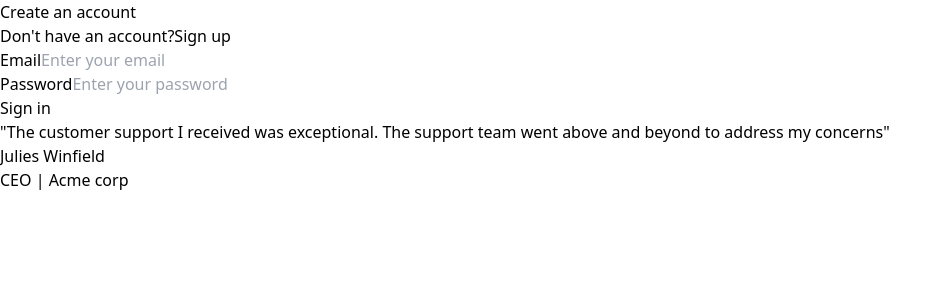
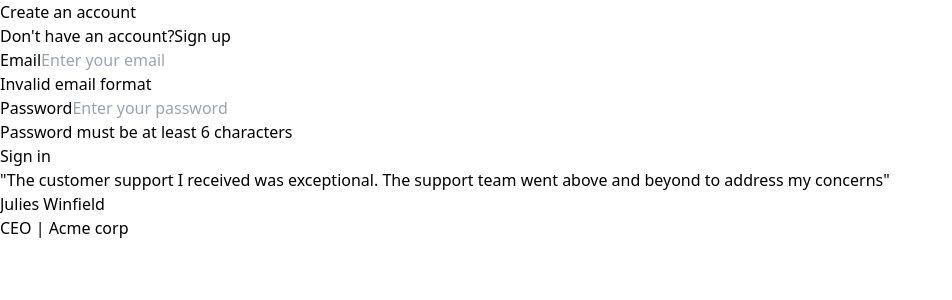
Before and after one commit to Manish12-verma/GlowVerse, a React (Vite) app in the folder frontend/: page /signin in a window 1280 px wide. Both pictures are taken after a click on the button "Sign in". Shown: the top 300 px of the page, without its empty margins (0-952 px from the left). Built offline with nearby package versions, Linux system fonts and the light colour scheme; no server answers.

Commit message:
added input validation

```diff
--- a/frontend/package.json
+++ b/frontend/package.json
@@ -14,7 +14,8 @@
     "axios": "^1.7.7",
     "react": "^18.3.1",
     "react-dom": "^18.3.1",
-    "react-router-dom": "^6.27.0"
+    "react-router-dom": "^6.27.0",
+    "yup": "^1.4.0"
   },
   "devDependencies": {
     "@eslint/js": "^9.11.1",
--- a/frontend/src/components/Auth.tsx
+++ b/frontend/src/components/Auth.tsx
@@ -5,24 +5,40 @@ import axios from "axios";
 import { BACKEND_URL } from "../config";
 
 export const Auth = ({ type }: { type: "signup" | "signin" }) => {
-
   const navigate = useNavigate();
   const [postInputs, setPostInputs] = useState<SignupInput>({
     email: "",
     password: "",
     name: "",
   });
+  const [errors, setErrors] = useState<{ email?: string; password?: string; name?: string }>({});
 
-  async function sendRequest(){
-    try{
-      const response = await  axios.post(`${BACKEND_URL}/api/v1/user/${type ==="signup"?"signup":"signin"}`,postInputs)
+  // Helper functions for validation
+  const validateEmail = (email: string) => /\S+@\S+\.\S+/.test(email);
+  const validatePassword = (password: string) => password.length >= 6;
+
+  async function sendRequest() {
+    // Validation checks
+    const validationErrors: { email?: string; password?: string; name?: string } = {};
+    if (!validateEmail(postInputs.email)) validationErrors.email = "Invalid email format";
+    if (!validatePassword(postInputs.password)) validationErrors.password = "Password must be at least 6 characters";
+    if (type === "signup" && !postInputs.name) validationErrors.name = "Name is required";
+
+    if (Object.keys(validationErrors).length > 0) {
+      setErrors(validationErrors);
+      return;
+    }
+
+    try {
+      const response = await axios.post(
+        `${BACKEND_URL}/api/v1/user/${type === "signup" ? "signup" : "signin"}`,
+        postInputs
+      );
       const jwt = response.data;
-      localStorage.setItem("token",jwt);
-      navigate("/blogs")
-
-    }catch(e){
-//alert the user here
-    alert("Error while signing up")
+      localStorage.setItem("token", jwt);
+      navigate("/blogs");
+    } catch (e) {
+      alert("Error while signing up");
     }
   }
 
@@ -33,52 +49,50 @@ export const Auth = ({ type }: { type: "signup" | "signin" }) => {
           <div className="px-10">
             <div className="text-3xl font-extrabold">Create an account</div>
             <div className="text-slate-400">
-             {type==="signin"? "Don't have an account?":"Already have an account?"}
-              <Link
-                className="pl-1 underline"
-                to={type ==="signin"?"/signup":"/signin"}>
-                {type==="signin"?"Sign up":"Login"}
+              {type === "signin" ? "Don't have an account?" : "Already have an account?"}
+              <Link className="pl-1 underline" to={type === "signin" ? "/signup" : "/signin"}>
+                {type === "signin" ? "Sign up" : "Login"}
               </Link>
             </div>
           </div>
 
           <div className="pt-8">
-           {type==="signup" ?<LabelledInput
-              label="Name"
-              placeholder="Enter your name"
-              onChange={(e) => {
-                setPostInputs({
-                  ...postInputs,
-                  name: e.target.value,
-                });
-              }}
-            />:null}
+            {type === "signup" ? (
+              <LabelledInput
+                label="Name"
+                placeholder="Enter your name"
+                value={postInputs.name}
+                error={errors.name}
+                onChange={(e) => {
+                  setPostInputs({ ...postInputs, name: e.target.value });
+                }}
+              />
+            ) : null}
             <LabelledInput
               label="Email"
               placeholder="Enter your email"
+              value={postInputs.email}
+              error={errors.email}
               onChange={(e) => {
-                setPostInputs({
-                  ...postInputs,
-                  email: e.target.value,
-                });
+                setPostInputs({ ...postInputs, email: e.target.value });
               }}
             />
             <LabelledInput
               label="Password"
-              type={"password"}
+              type="password"
               placeholder="Enter your password"
+              value={postInputs.password}
+              error={errors.password}
               onChange={(e) => {
-                setPostInputs({
-                  ...postInputs,
-                  password: e.target.value,
-                });
+                setPostInputs({ ...postInputs, password: e.target.value });
               }}
             />
             <button
-              type="button" onClick={sendRequest}
+              type="button"
+              onClick={sendRequest}
               className="mt-8 w-full text-white bg-gray-800 hover:bg-gray-900 focus:outline-none focus:ring-4 focus:ring-gray-300 font-medium rounded-lg text-sm px-5 py-2.5 me-2 mb-2 dark:bg-gray-800 dark:hover:bg-gray-700 dark:focus:ring-gray-700 dark:border-gray-700"
             >
-              {type==="signup" ? "Sign up":"Sign in"}
+              {type === "signup" ? "Sign up" : "Sign in"}
             </button>
           </div>
         </div>
@@ -92,27 +106,23 @@ interface LabelledInputType {
   placeholder: string;
   onChange: (e: ChangeEvent<HTMLInputElement>) => void;
   type?: string;
+  value: string;
+  error?: string;
 }
-function LabelledInput({
-  label,
-  placeholder,
-  onChange,
-  type,
-}: LabelledInputType) {
+function LabelledInput({ label, placeholder, onChange, type, value, error }: LabelledInputType) {
   return (
     <div>
       <div>
-        <label className="block mb-2 text-sm font-semibold text-black pt-4">
-          {label}
-        </label>
+        <label className="block mb-2 text-sm font-semibold text-black pt-4">{label}</label>
         <input
           onChange={onChange}
           type={type || "text"}
-          id="first_name"
+          value={value}
           className="bg-gray-50 border border-gray-300 text-gray-900 text-sm rounded-lg focus:ring-blue-500 focus:border-blue-500 block w-full p-2.5"
           placeholder={placeholder}
           required
         />
+        {error && <p className="text-red-500 text-xs mt-1">{error}</p>}
       </div>
     </div>
   );
```
Also changed, not shown: 1 other file (tests, documents, lock files or other folders).
